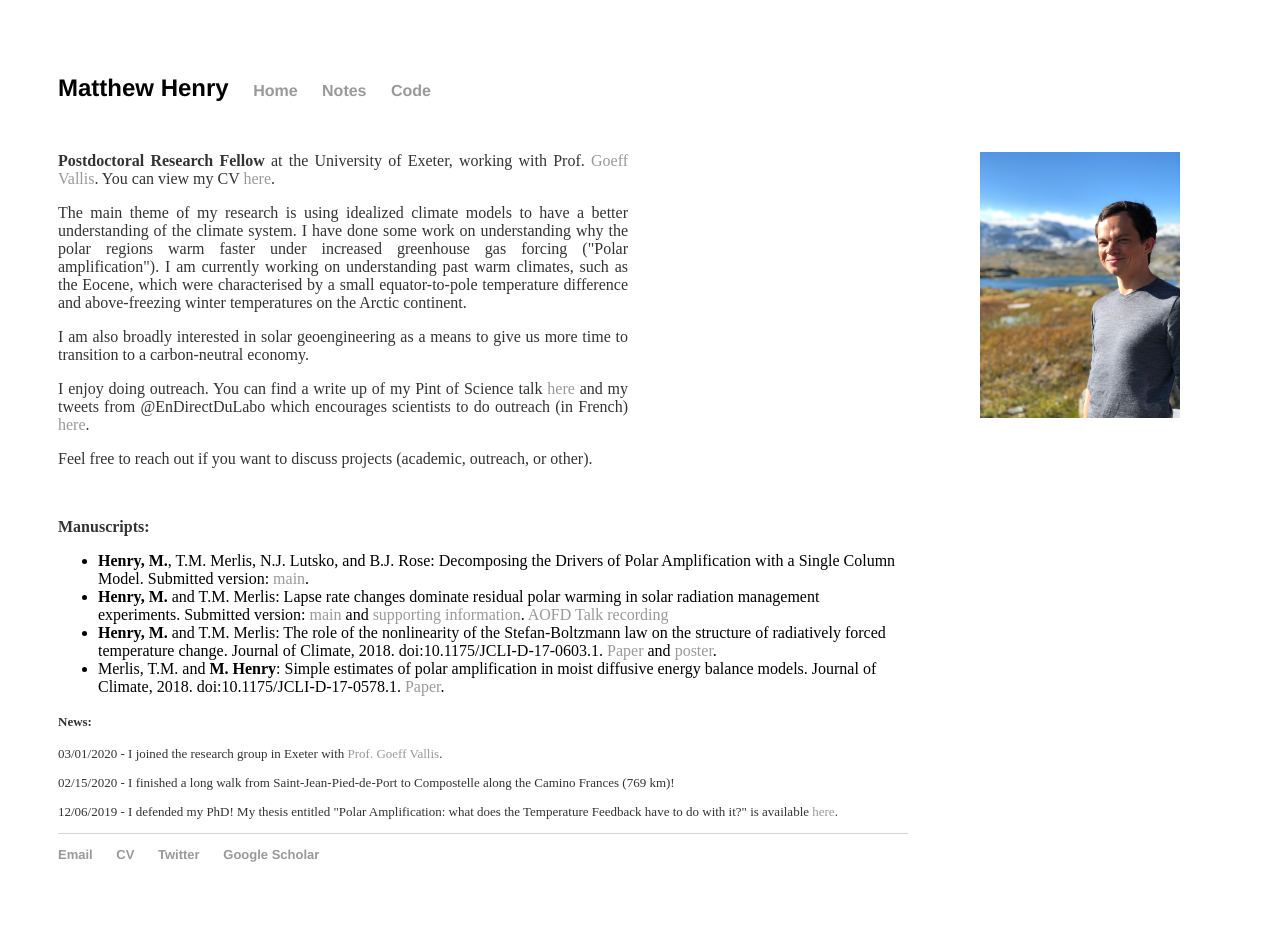
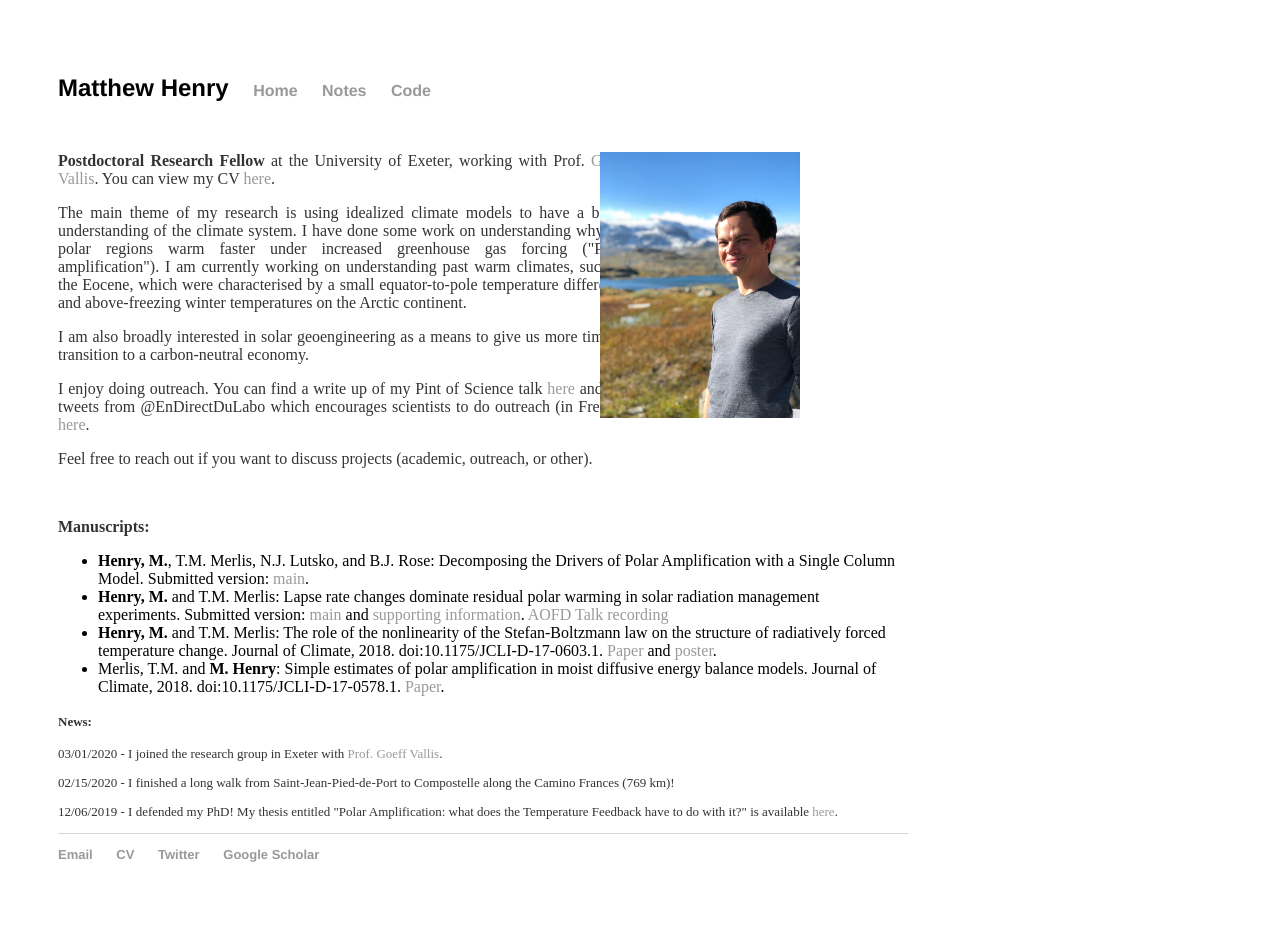
Before and after one commit to matthewjhenry/old_website, a Jekyll site: the page built from index.html, in a window 1280 px wide. Built offline with Jekyll 4.4.1, drawn with Linux system fonts in a browser that asks for light colours.

Commit message:
me image?

```diff
--- a/index.html
+++ b/index.html
@@ -28,7 +28,7 @@
 
 <br>
 
-<img src="http://matthewjhenry.github.io/images/me.jpeg" alt="Me" style="position:absolute; left:980px;width:200px;height:266px;">
+<img src="http://matthewjhenry.github.io/images/me.jpeg" alt="Me" style="position:absolute; left:600px;width:200px;height:266px;">
 
   <p class="ex"><font size=3><b>Postdoctoral Research Fellow</b> at the University of Exeter, working with Prof. <a href="http://empslocal.ex.ac.uk/people/staff/gv219/">Goeff Vallis</a>. You can view my CV <a href='http://meteo.mcgill.ca/~mhenry/files/cv-mhenry.pdf' title = "pdf" >here</a>.</p>
 
```
